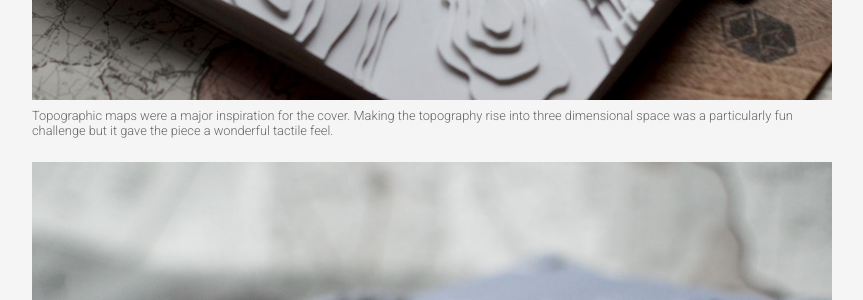
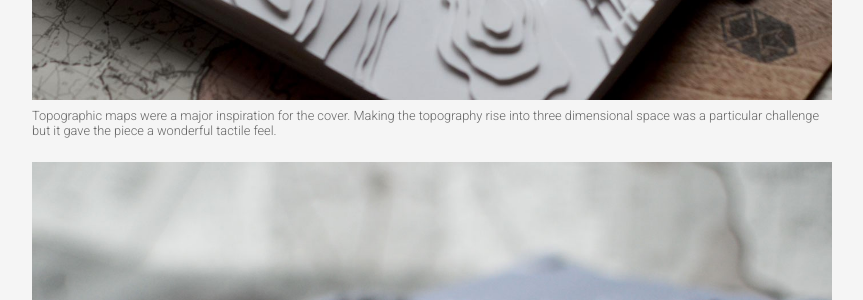
Before and after one commit to alkalinegenome/alkalinegenome.github.io, a Jekyll site: the page built from work/forth.html, in a window 1280 px wide and 900 px high, scrolled down 1322 px. Shown: the part 152-452 px from the top of the window, without its empty margins (208-1071 px from the left). Built offline with Jekyll 4.4.1, drawn with Linux system fonts in a browser that asks for light colours; nearby versions of some CDN libraries.

Commit message:
refactor(forth): grammatical fix

```diff
--- a/work/forth.html
+++ b/work/forth.html
@@ -21,7 +21,7 @@
 
 		<figure class="unit-s-1 unit-m-1 unit-l-6-8 unit-xl-5-8 unit-xxl-5-8 center-object piece">
 			<img src="../images/forth/1.jpg" alt="Forth">
-		<figcaption class="atom w300 grey">Topographic maps were a major inspiration for the cover. Making the topography rise into three dimensional space was a particularly fun challenge but it gave the piece a wonderful tactile feel.</figcaption>
+		<figcaption class="atom w300 grey">Topographic maps were a major inspiration for the cover. Making the topography rise into three dimensional space was a particular challenge but it gave the piece a wonderful tactile feel.</figcaption>
 		</figure>
 
 		<figure class="unit-s-1 unit-m-1 unit-l-6-8 unit-xl-5-8 unit-xxl-5-8 center-object piece">
```
